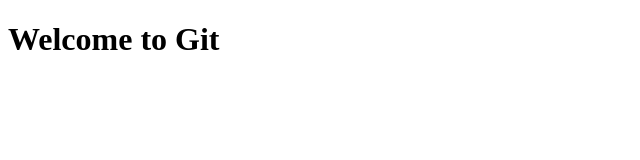
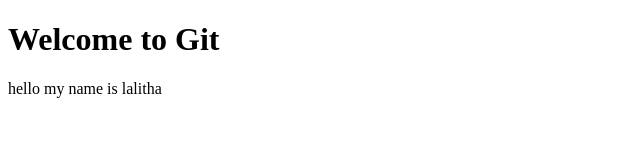
Before and after one commit to lalitha-4/fullstack, a plain HTML site: page index.html in a window 1280 px wide. Shown: the whole page, without its empty margins (0-640 px from the left). Drawn offline with Linux system fonts and the light colour scheme.

Commit message:
Update index.html

```diff
--- a/index.html
+++ b/index.html
@@ -5,5 +5,6 @@
      </head>
      <body>
      	<h1>Welcome to Git</h1>
+          <p>hello my name is lalitha</p>
      </body>
 </html>
```
